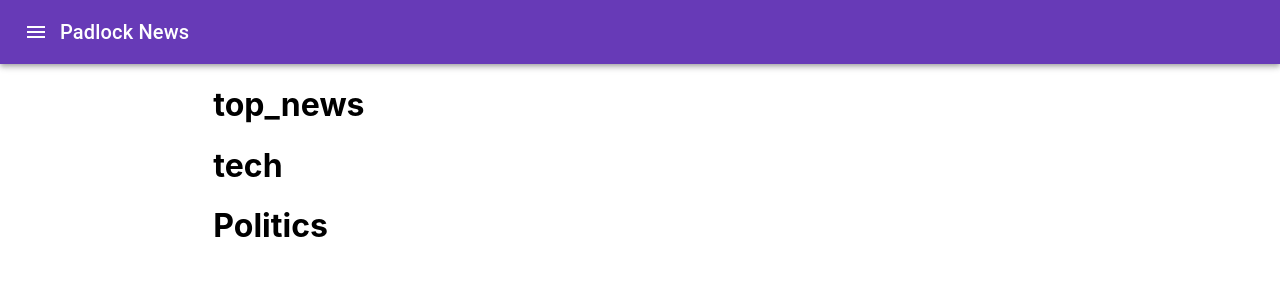
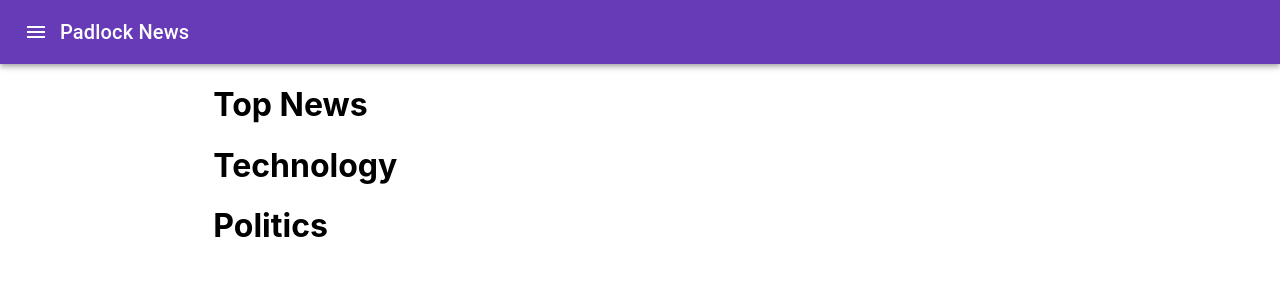
Before and after one commit to brendankhoury/Padlock-News, a React (Create React App) app in the folder client/: page / in a window 1280 px wide. Shown: the top 300 px of the page. Built offline with nearby package versions, Linux system fonts and the light colour scheme.

Commit message:
Renamed categories in the temp data file

```diff
--- a/client/src/personalization_engine/tmp_data.js
+++ b/client/src/personalization_engine/tmp_data.js
@@ -1,7 +1,7 @@
 const text = {
     "news": [
       {
-        "category": "top_news",
+        "category": "Top News",
         "articles": [
           {
             "title": "Top,News",
@@ -30,7 +30,7 @@ const text = {
         ]
       },
       {
-        "category": "tech",
+        "category": "Technology",
         "articles": [
           {
             "title": "Top,tech",
```
